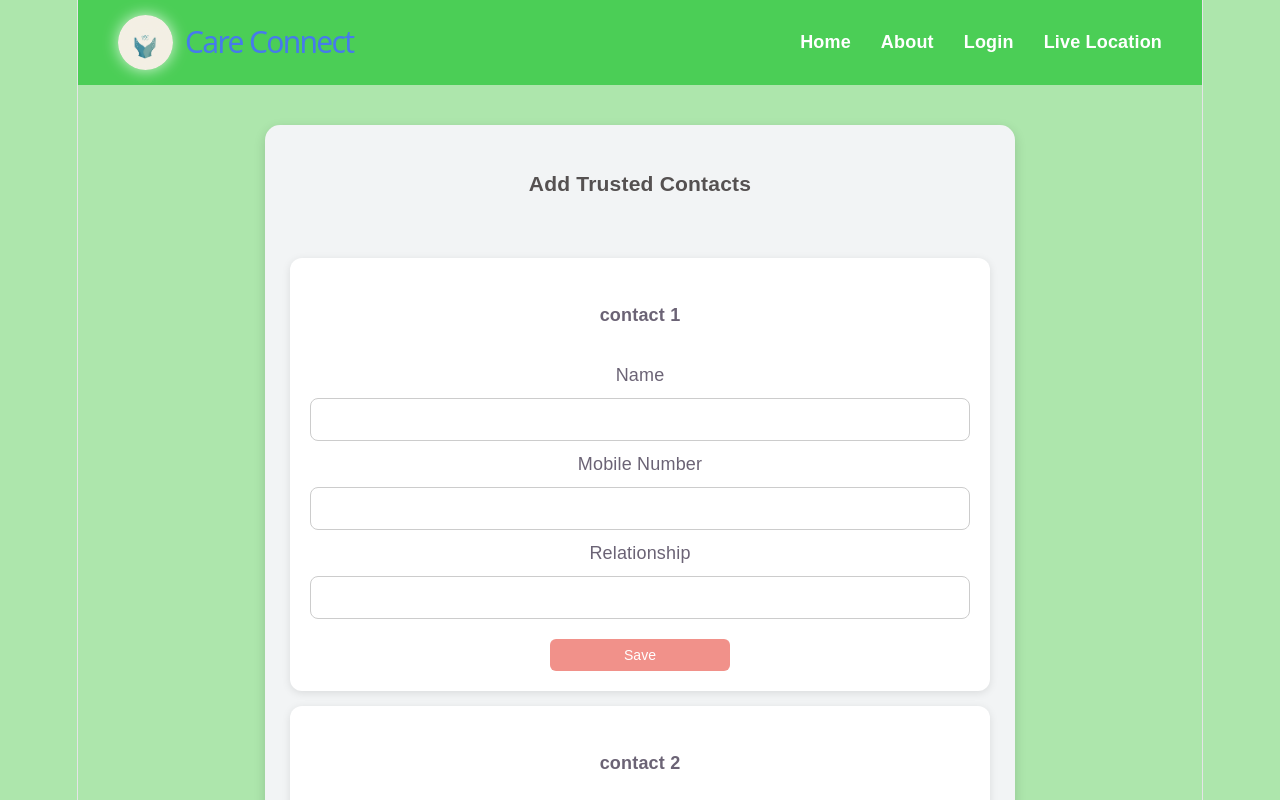
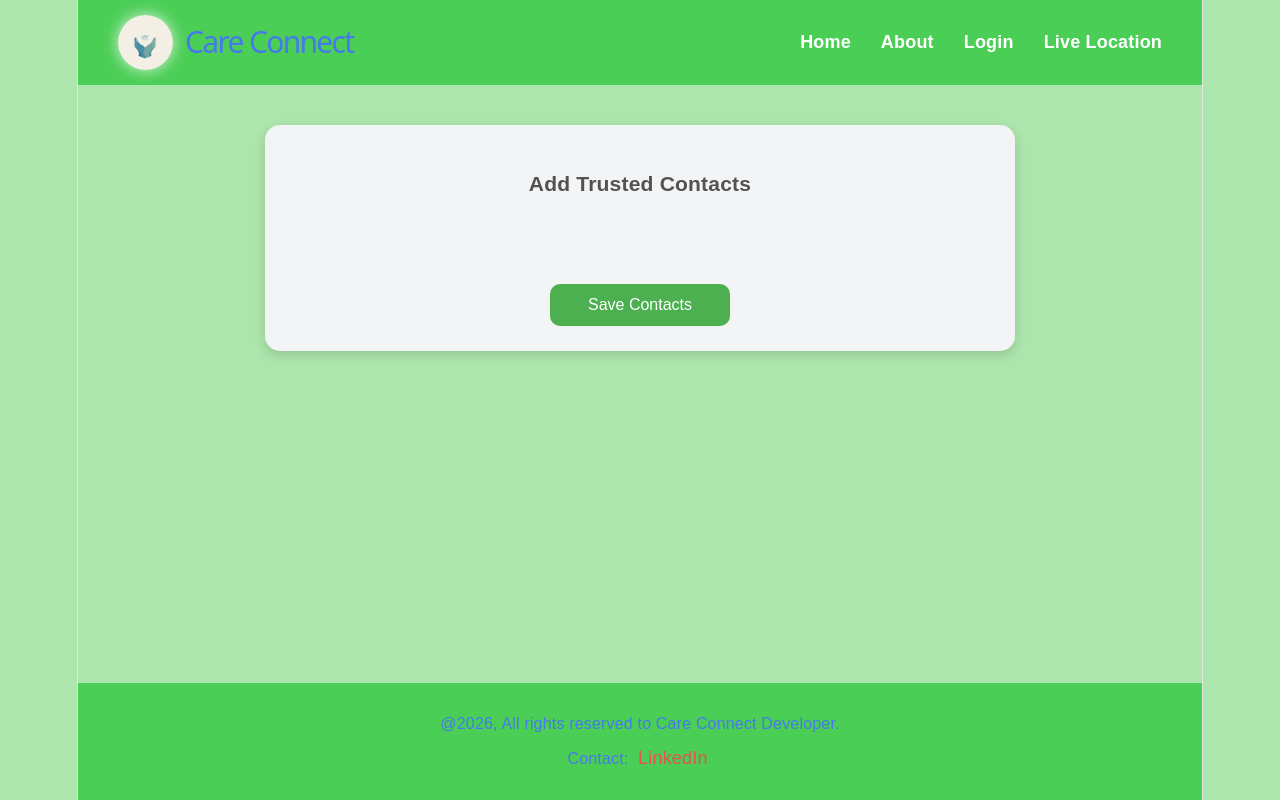
Before and after one commit to Munnisha-code/Final-Project-Unit2CareConnect, a React (Vite) app in the folder React-front-end-app/: page /Final-Project-Unit1-CareConnect/trusted-contacts in a window 1280 px wide. Shown: the top 800 px of the page. Built offline with nearby package versions, Linux system fonts and the light colour scheme.

Commit message:
refactor: remove trusted contacts mock data import.

```diff
--- a/React-front-end-app/src/pages/TrustedContactForm.jsx
+++ b/React-front-end-app/src/pages/TrustedContactForm.jsx
@@ -5,14 +5,14 @@ import React, { useState } from 'react';
 
 import { useNavigate } from 'react-router-dom';
 
-import trustedContacts from '../mockData/trustedContacts';
+const API_URL = "http://Localhost:8080/api/trusted-contacts";
 
 
 function TrustedContactForm(){
 
     const navigate = useNavigate();
 
-    const [contacts, setContacts] = useState(trustedContacts);
+    const [contacts, setContacts] = useState([]);
 
 
 
```
